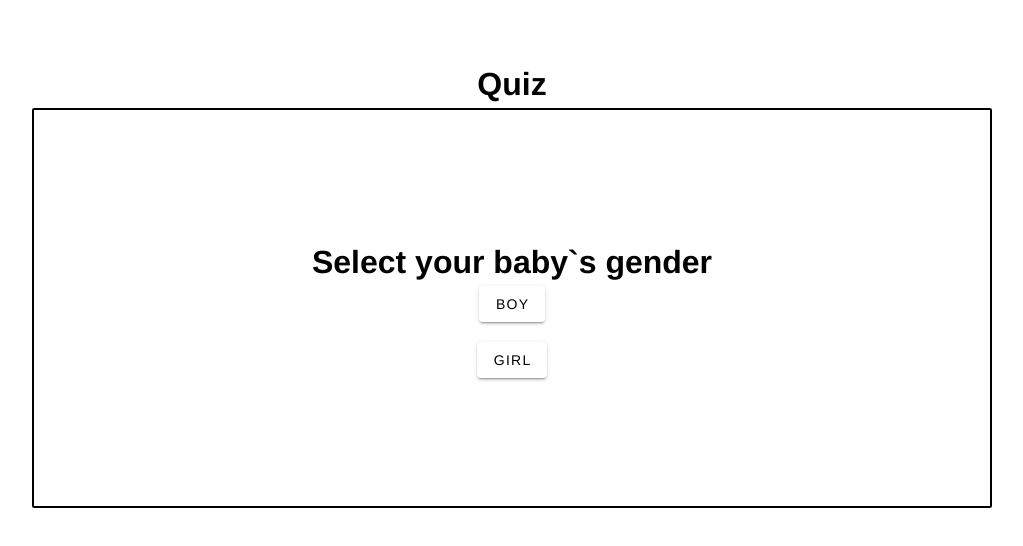
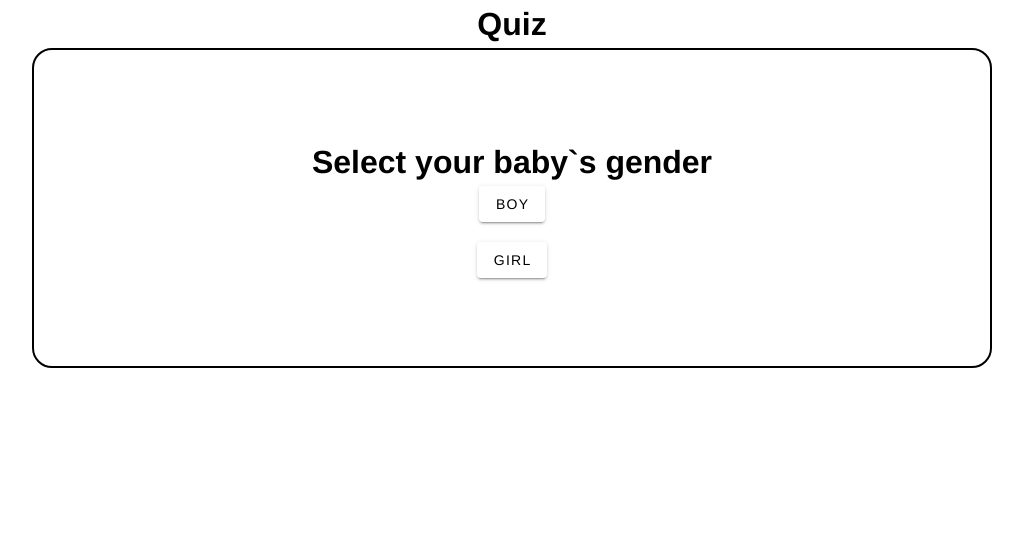
Before and after one commit to hAppser/quiz, a Vue app: page / in a window 1280 px wide. Shown: the top 546 px of the page, without its empty margins (128-1151 px from the left). Built offline with nearby package versions, Linux system fonts and the light colour scheme.

Commit message:
improve some styles

```diff
--- a/src/App.vue
+++ b/src/App.vue
@@ -31,6 +31,5 @@ export default defineComponent({
   -webkit-font-smoothing: antialiased;
   -moz-osx-font-smoothing: grayscale;
   text-align: center;
-  margin-top: 60px;
 }
 </style>
--- a/src/components/QuizComponent.vue
+++ b/src/components/QuizComponent.vue
@@ -60,16 +60,17 @@ export default {
 </script>
 <style>
 form {
-  width: 75%;
-  height: 50vh;
+  width: 75vw;
+  min-height: 40vh;
   margin: 0 auto;
   display: flex;
   flex-direction: column;
   align-items: center;
   justify-content: center;
-  border-radius: 2px;
+  border-radius: 20px;
   border: 2px solid black;
 }
+
 ul {
   list-style-type: none;
   display: flex;
```
